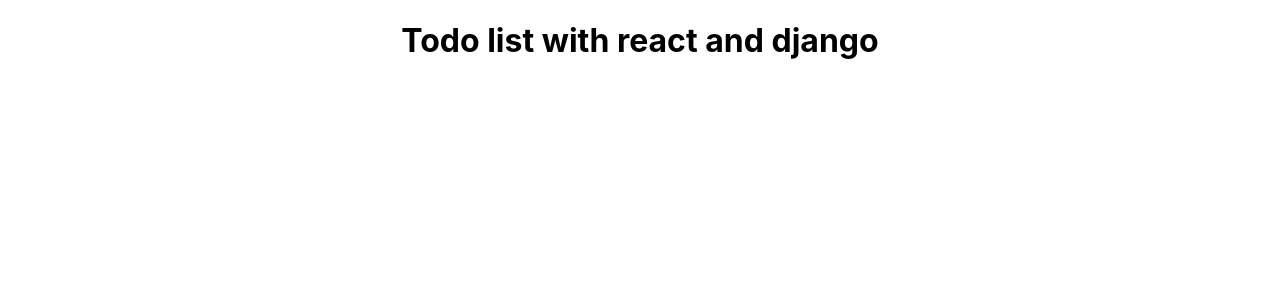
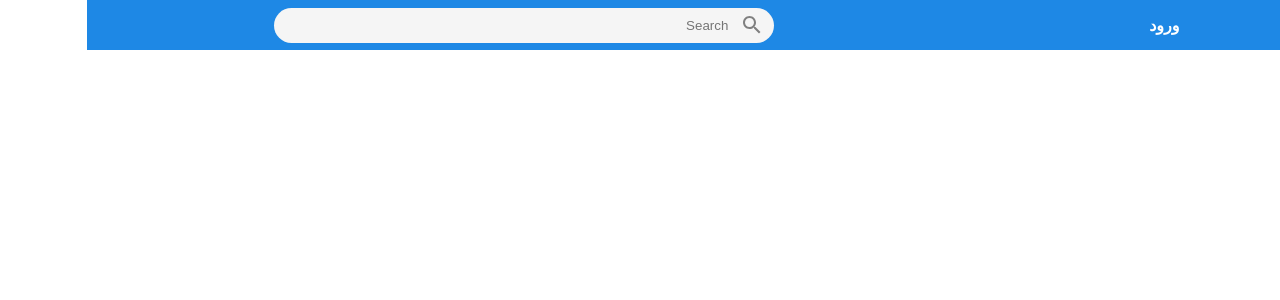
Before and after one commit to siyonteam/todo-django-react, a React (Create React App) app in the folder frontend/: page / in a window 1280 px wide. Shown: the top 300 px of the page. Built offline with nearby package versions, Linux system fonts and the light colour scheme.

Commit message:
Header component added

```diff
--- a/frontend/package.json
+++ b/frontend/package.json
@@ -3,6 +3,11 @@
   "version": "0.1.0",
   "private": true,
   "dependencies": {
+    "@fortawesome/fontawesome-svg-core": "^1.2.35",
+    "@fortawesome/free-solid-svg-icons": "^5.15.3",
+    "@fortawesome/react-fontawesome": "^0.1.14",
+    "@material-ui/core": "^4.12.2",
+    "@material-ui/icons": "^4.11.2",
     "@testing-library/jest-dom": "^5.14.1",
     "@testing-library/react": "^11.2.7",
     "@testing-library/user-event": "^12.8.3",
--- a/frontend/src/App.js
+++ b/frontend/src/App.js
@@ -1,9 +1,10 @@
 import "./App.css";
-
+import Header from "./Header";
 function App() {
 	return (
 		<div className='App'>
-			<h1>Todo list with react and django</h1>
+			<Header></Header>
+			{/* main */}
 		</div>
 	);
 }
--- /dev/null
+++ b/frontend/src/Header.css
@@ -0,0 +1,36 @@
+.Header {
+	width: 100%;
+	height: 50px;
+	background-color: #1e88e5;
+	display: flex;
+	align-items: center;
+	justify-content: space-around;
+}
+.Header__right > p {
+	color: white;
+	font-weight: 600;
+}
+
+.Header__left {
+	flex: 0.4;
+}
+.Header__left--searchBox {
+	display: flex;
+	align-items: center;
+	background-color: whitesmoke;
+	width: 100%;
+	height: 35px;
+	border-radius: 25px;
+	padding: 10px;
+}
+.Header__left--searchBox > input {
+	border: none;
+	outline: none;
+	background-color: whitesmoke;
+	width: 100%;
+	margin-right: 10px;
+}
+
+.Header__left--searchBox > .MuiSvgIcon-root {
+	color: gray;
+}
--- /dev/null
+++ b/frontend/src/Header.js
@@ -0,0 +1,22 @@
+import React from "react";
+import "./Header.css";
+import { SearchOutlined } from "@material-ui/icons";
+function Header() {
+	return (
+		<div className='Header'>
+			<div className='Header__right'>
+				<p>ورود</p>
+			</div>
+			<div className='Header__left'>
+				{/* logo */}
+
+				<div className='Header__left--searchBox'>
+					<SearchOutlined />
+					<input type='text' placeholder='Search' />
+				</div>
+			</div>
+		</div>
+	);
+}
+
+export default Header;
--- a/frontend/src/index.css
+++ b/frontend/src/index.css
@@ -1,13 +1,18 @@
+* {
+	box-sizing: border-box;
+}
 body {
-  margin: 0;
-  font-family: -apple-system, BlinkMacSystemFont, 'Segoe UI', 'Roboto', 'Oxygen',
-    'Ubuntu', 'Cantarell', 'Fira Sans', 'Droid Sans', 'Helvetica Neue',
-    sans-serif;
-  -webkit-font-smoothing: antialiased;
-  -moz-osx-font-smoothing: grayscale;
+	margin: 0;
+	padding: 0;
+	direction: rtl;
+	font-family: -apple-system, BlinkMacSystemFont, "Segoe UI", "Roboto",
+		"Oxygen", "Ubuntu", "Cantarell", "Fira Sans", "Droid Sans",
+		"Helvetica Neue", sans-serif;
+	-webkit-font-smoothing: antialiased;
+	-moz-osx-font-smoothing: grayscale;
 }
 
 code {
-  font-family: source-code-pro, Menlo, Monaco, Consolas, 'Courier New',
-    monospace;
+	font-family: source-code-pro, Menlo, Monaco, Consolas, "Courier New",
+		monospace;
 }
```
Also changed, not shown: 1 other file (tests, documents, lock files or other folders).
